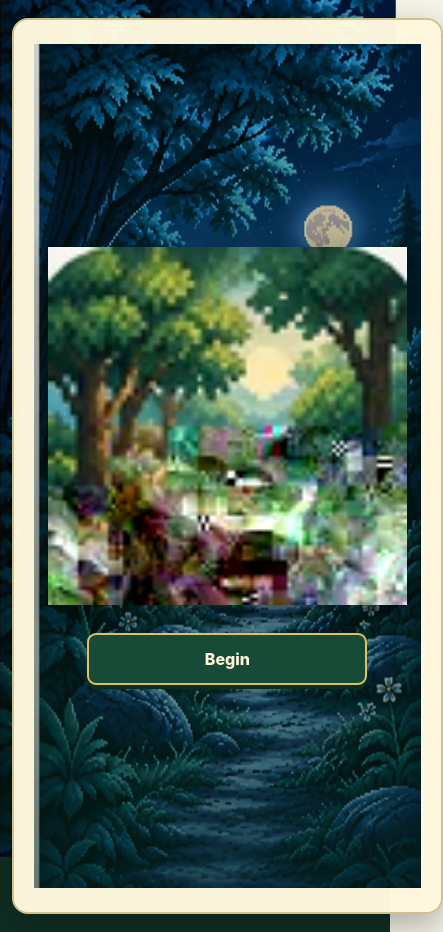
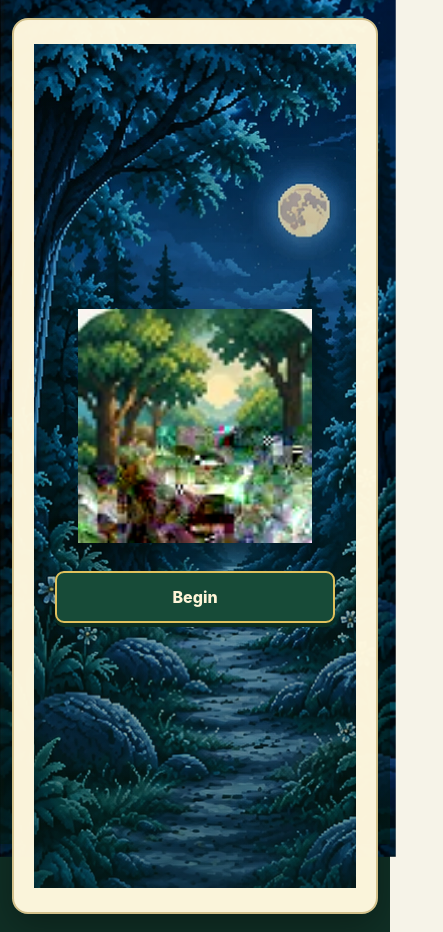
Before and after one commit to brightonspindoctor/SmallSteps, a plain HTML site: page index.html in a window 390 px wide. Shown: the whole page, 443 px wide, since content can reach past the window. Drawn offline with Linux system fonts and the light colour scheme.

Commit message:
Center landing Forest artwork and clean logo

```diff
--- a/css/forest-home.css
+++ b/css/forest-home.css
@@ -47,10 +47,10 @@ body.theme-forest .bottom-nav button{min-height:60px;border:0;background:transpa
 body.theme-forest .bottom-nav button:nth-child(2){display:none!important}
 body.theme-forest .bottom-nav button.active{background:#15513c;color:#f0c956;box-shadow:inset 0 0 0 1px rgba(125,177,148,.42)}
 body.theme-forest .bottom-nav button span{font-family:"Courier New",monospace;font-size:21px;margin-bottom:3px}
-body.theme-forest .simple-begin-screen{position:relative;display:grid;align-content:center;justify-items:center;gap:34px;min-height:100dvh;overflow:hidden;background:url("../assets/illustrations/forest-bg-portrait.webp") center/cover no-repeat;padding:30px 20px}
-body.theme-forest .simple-begin-screen:before{content:"";position:absolute;inset:0;background:linear-gradient(180deg,rgba(5,37,28,.16),rgba(5,37,28,.58))}
+body.theme-forest .simple-begin-screen{position:relative;display:grid;align-content:center;justify-items:center;gap:34px;min-height:100dvh;overflow:hidden;background:url("../assets/illustrations/forest-bg-portrait.webp") center center/auto 112% no-repeat;padding:30px 20px}
+body.theme-forest .simple-begin-screen:before{content:"";position:absolute;inset:0;background:linear-gradient(180deg,rgba(5,37,28,.12),rgba(5,37,28,.5))}
 body.theme-forest .simple-begin-screen>*{position:relative;z-index:1}
-body.theme-forest .simple-begin-logo{display:block;width:min(420px,86vw);height:auto;border:0!important;border-radius:0!important;box-shadow:none!important;filter:drop-shadow(0 8px 14px rgba(0,0,0,.38))}
+body.theme-forest .simple-begin-logo{display:block;width:clamp(170px,42vw,250px);height:auto;aspect-ratio:1;border:0!important;border-radius:0!important;box-shadow:none!important;filter:drop-shadow(0 8px 14px rgba(0,0,0,.42))}
 body.theme-forest .splash-brand{display:grid;justify-items:center;gap:0}
 body.theme-forest .splash-title{display:none!important}
 body.theme-forest .simple-begin-button{min-width:190px;background:#174b38;border:2px solid #e0c15c;box-shadow:0 4px 0 #0b2e21;color:#fff5d8}
@@ -76,8 +76,8 @@ body.theme-forest .onboarding-card input:not([type="range"]):not([type="checkbox
  body.theme-forest .forest-support-card{margin-top:16px;padding:20px 16px}
  body.theme-forest .forest-support-message{font-size:17px}
  body.theme-forest .bottom-nav{width:calc(100% - 20px)}
- body.theme-forest .simple-begin-screen{gap:28px;padding-left:14px;padding-right:14px}
- body.theme-forest .simple-begin-logo{width:min(360px,92vw)}
+ body.theme-forest .simple-begin-screen{gap:28px;padding-left:14px;padding-right:14px;background-size:auto 112%;background-position:center center}
+ body.theme-forest .simple-begin-logo{width:min(250px,60vw)}
  body.theme-forest .onboarding-shell{padding:18px 12px}
  body.theme-forest .onboarding-card{padding:24px 20px}
 }
```
